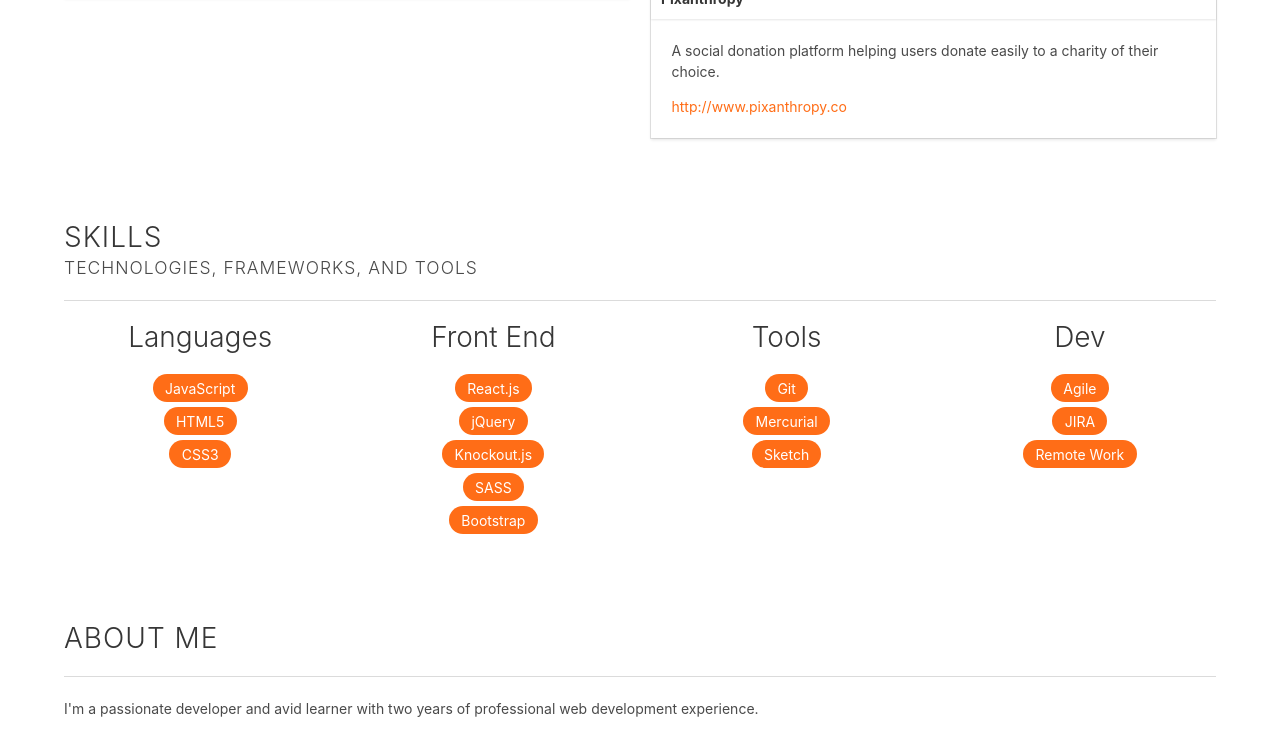
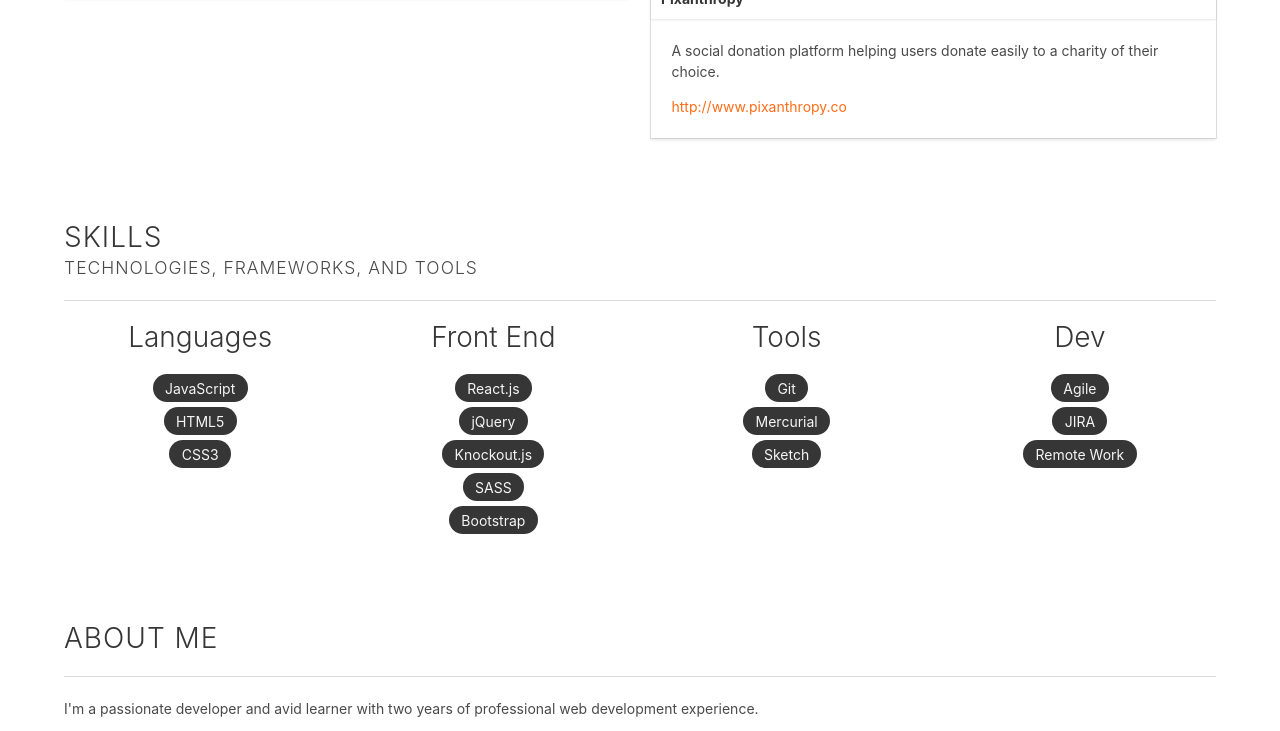
Before and after one commit to NHungate/NHungate.github.io, a website: page index.html in a window 1280 px wide. Shown: the part 1389-2120 px from the top of the page. Drawn offline with Linux system fonts and the light colour scheme.

Commit message:
Darken skills items

```diff
--- a/index.html
+++ b/index.html
@@ -87,9 +87,9 @@
           <div class="tile is-child">
             <h3 class="title">Languages</h3>
             <ul>
-              <li><span class="tag is-primary is-medium">JavaScript</span></li>
-              <li><span class="tag is-primary is-medium">HTML5</span></li>
-              <li><span class="tag is-primary is-medium">CSS3</span></li>
+              <li><span class="tag is-dark is-medium">JavaScript</span></li>
+              <li><span class="tag is-dark is-medium">HTML5</span></li>
+              <li><span class="tag is-dark is-medium">CSS3</span></li>
             </ul>
           </div>
         </div>
@@ -97,11 +97,11 @@
           <div class="tile is-child">
             <h3 class="title">Front End</h3>
             <ul>
-              <li><span class="tag is-primary is-medium">React.js</span></li>
-              <li><span class="tag is-primary is-medium">jQuery</span></li>
-              <li><span class="tag is-primary is-medium">Knockout.js</span></li>
-              <li><span class="tag is-primary is-medium">SASS</span></li>
-              <li><span class="tag is-primary is-medium">Bootstrap</span></li>
+              <li><span class="tag is-dark is-medium">React.js</span></li>
+              <li><span class="tag is-dark is-medium">jQuery</span></li>
+              <li><span class="tag is-dark is-medium">Knockout.js</span></li>
+              <li><span class="tag is-dark is-medium">SASS</span></li>
+              <li><span class="tag is-dark is-medium">Bootstrap</span></li>
             </ul>
           </div>
         </div>
@@ -109,9 +109,9 @@
           <div class="tile is-child">
             <h3 class="title">Tools</h3>
             <ul>
-              <li><span class="tag is-primary is-medium">Git</span></li>
-              <li><span class="tag is-primary is-medium">Mercurial</span></li>
-              <li><span class="tag is-primary is-medium">Sketch</span></li>
+              <li><span class="tag is-dark is-medium">Git</span></li>
+              <li><span class="tag is-dark is-medium">Mercurial</span></li>
+              <li><span class="tag is-dark is-medium">Sketch</span></li>
             </ul>
           </div>
         </div>
@@ -119,9 +119,9 @@
           <div class="tile is-child">
             <h3 class="title">Dev</h3>
             <ul>
-              <li><span class="tag is-primary is-medium">Agile</span></li>
-              <li><span class="tag is-primary is-medium">JIRA</span></li>
-              <li><span class="tag is-primary is-medium">Remote Work</span></li>
+              <li><span class="tag is-dark is-medium">Agile</span></li>
+              <li><span class="tag is-dark is-medium">JIRA</span></li>
+              <li><span class="tag is-dark is-medium">Remote Work</span></li>
             </ul>
           </div>
         </div>
```
